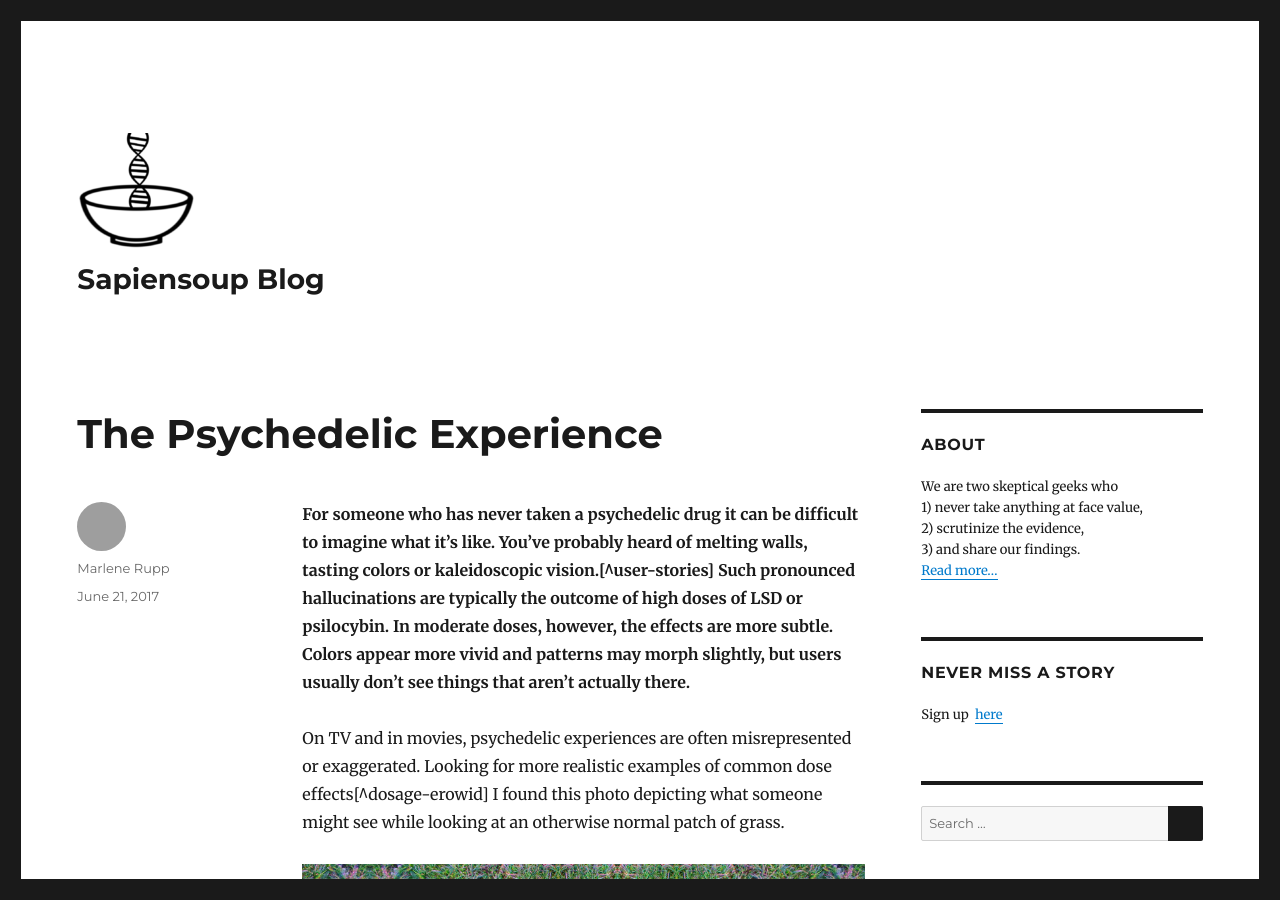
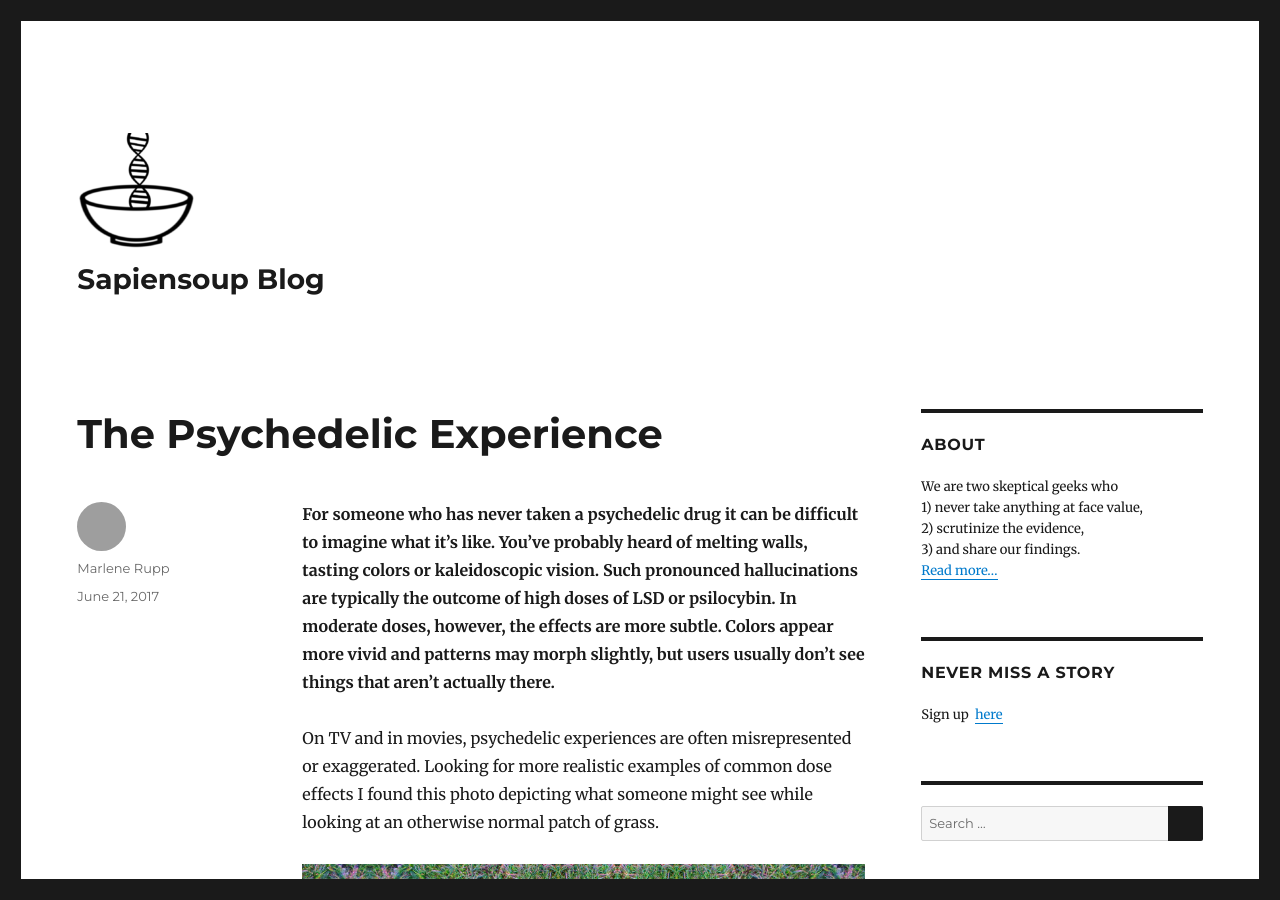
Before and after one commit to sapiensoup/sapiensoup.com, a Jekyll site: the page built from index.html, in a window 1280 px wide and 900 px high. Built offline with Jekyll 4.4.1, drawn with Linux system fonts in a browser that asks for light colours; grey boxes are pictures that could not be loaded.

Commit message:
Fix footnotes in preview and feed

```diff
--- a/_includes/post-article.html
+++ b/_includes/post-article.html
@@ -12,7 +12,7 @@
   </header><!-- .entry-header -->
   <div class="entry-content">
     {% if page.title == 'Home' %}
-      {{ post.excerpt | remove: '[^verschiedene-rindfleischteile]' | remove: '[^shang]' | remove: '[^moffet]' | remove: '[^disclaimer]' | remove: '[^margolis]' | remove: '[^break-through]' }}
+      {{ post.excerpt | remove: '[^verschiedene-rindfleischteile]' | remove: '[^shang]' | remove: '[^moffet]' | remove: '[^disclaimer]' | remove: '[^margolis]' | remove: '[^break-through]' | remove: '[^user-stories]' | remove: '[^dosage-erowid]' }}
       <a href="{{ post.url }}">Read more&hellip;</a>
     {% else %}
       {{ post.content }}
```
Also changed, not shown: 1 other file.
